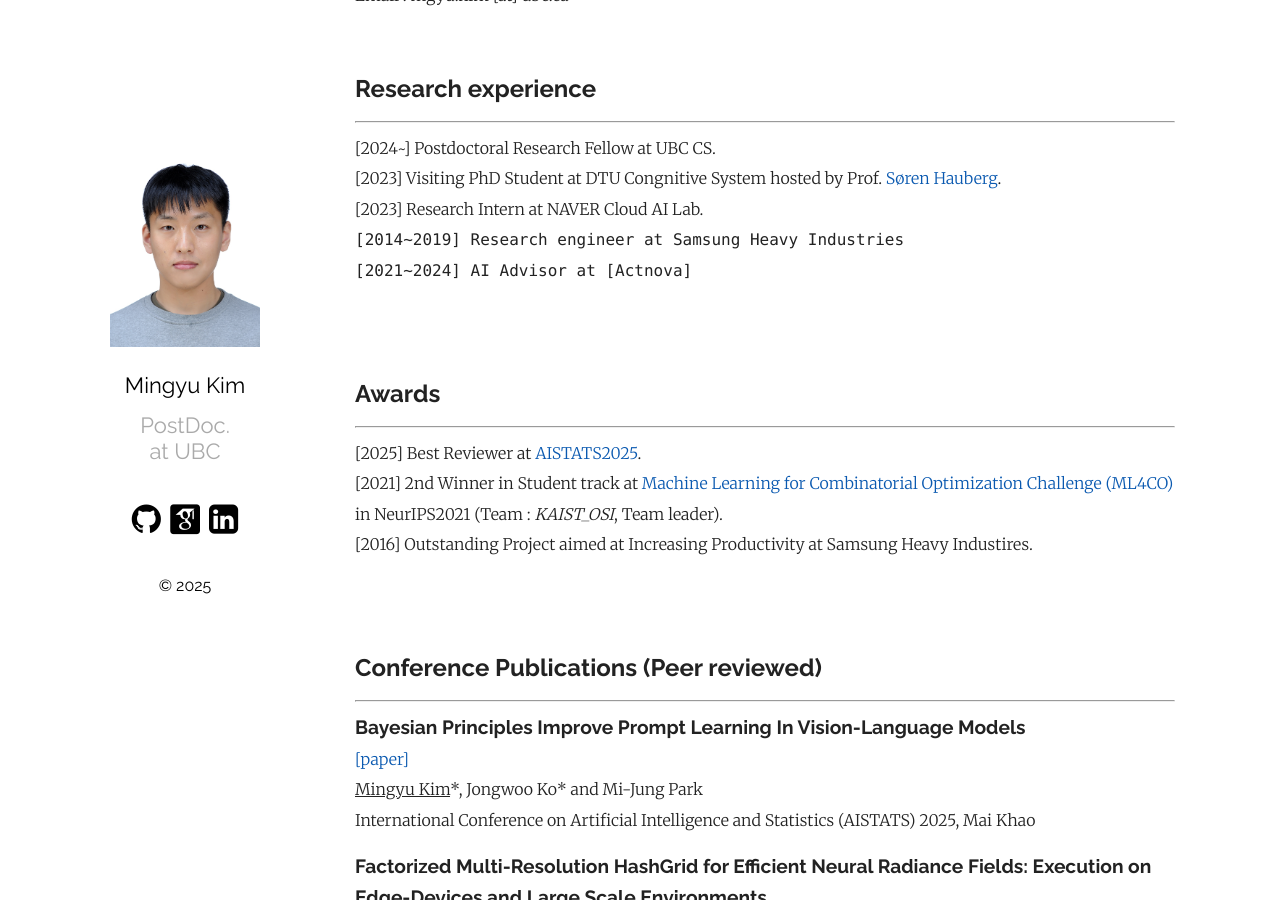
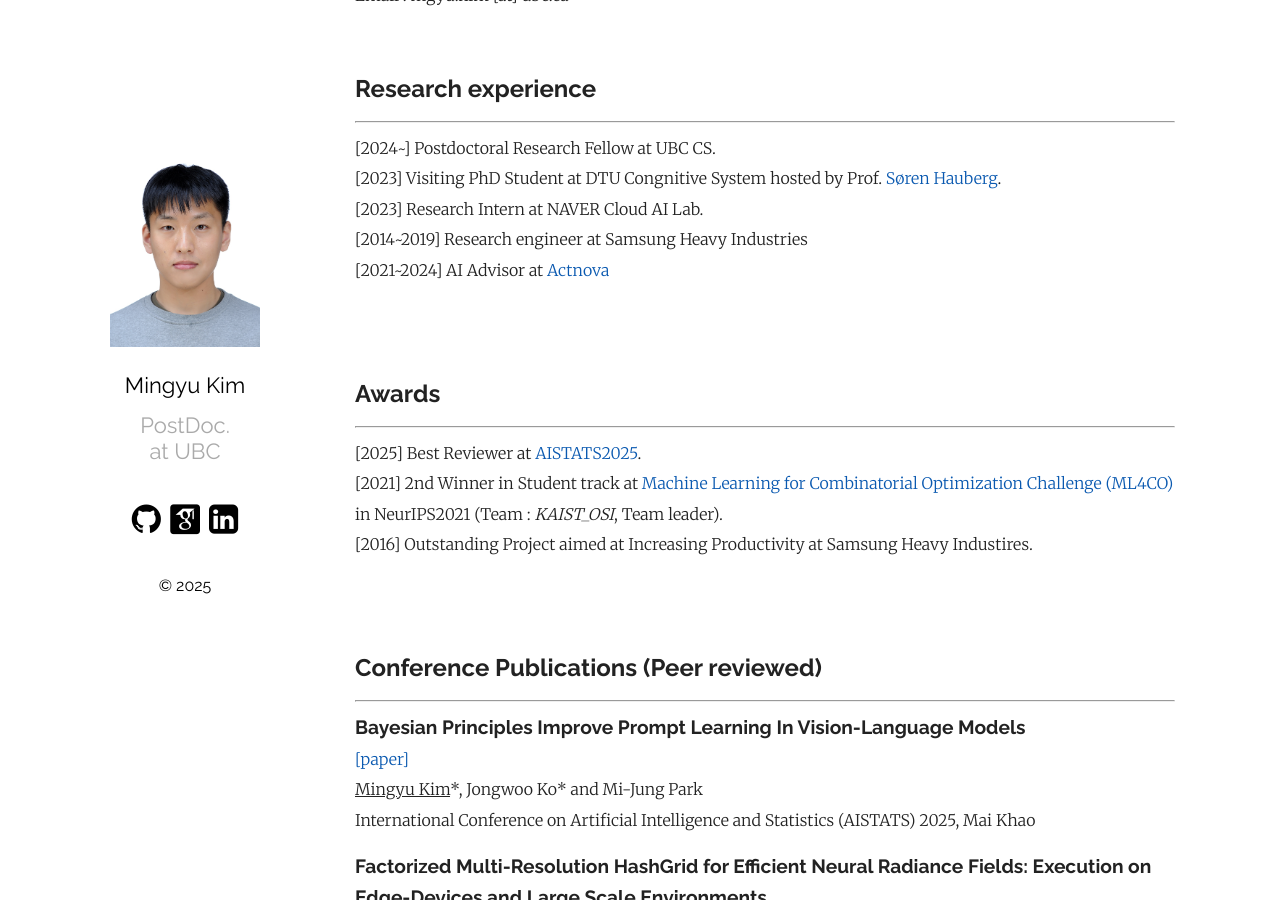
Before and after one commit to MingyuKim87/MingyuKim87.github.io, a Jekyll site: the page built from index.md, in a window 1280 px wide and 900 px high, scrolled down 438 px. Built offline with Jekyll 4.4.1, drawn with Linux system fonts in a browser that asks for light colours; some web fonts are replaced; part of the change alters nothing that is shown.

```diff
--- a/index.md
+++ b/index.md
@@ -20,8 +20,8 @@ Email : mgyu.kim [at] ubc.ca
 [2024~] Postdoctoral Research Fellow at UBC CS.
 [2023] Visiting PhD Student at DTU Congnitive System hosted by Prof. [Søren Hauberg][soren].
 [2023] Research Intern at NAVER Cloud AI Lab.
-`[2014~2019] Research engineer at Samsung Heavy Industries`
-`[2021~2024] AI Advisor at [Actnova]`
+<span>[2014~2019] Research engineer at Samsung Heavy Industries</span>
+<span>[2021~2024] AI Advisor at [Actnova]</span>
 
 
 <br/>
```
